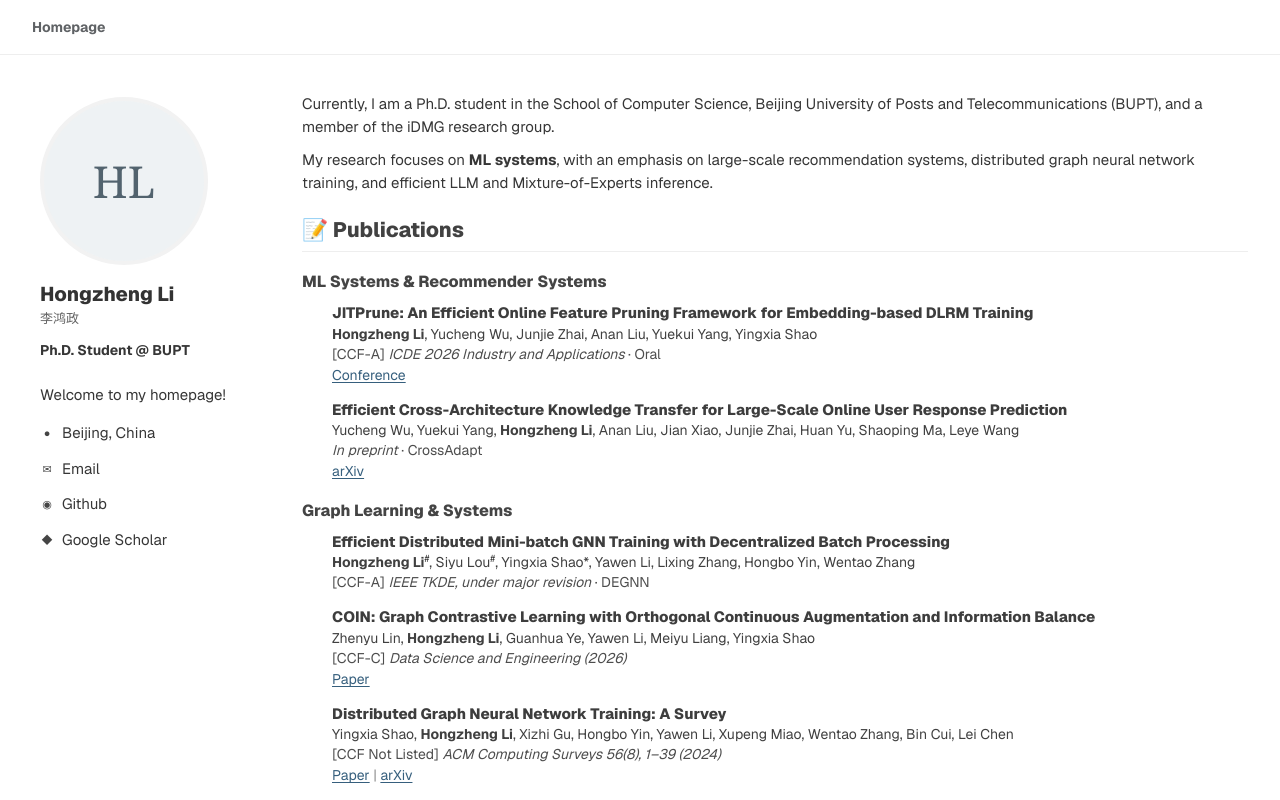
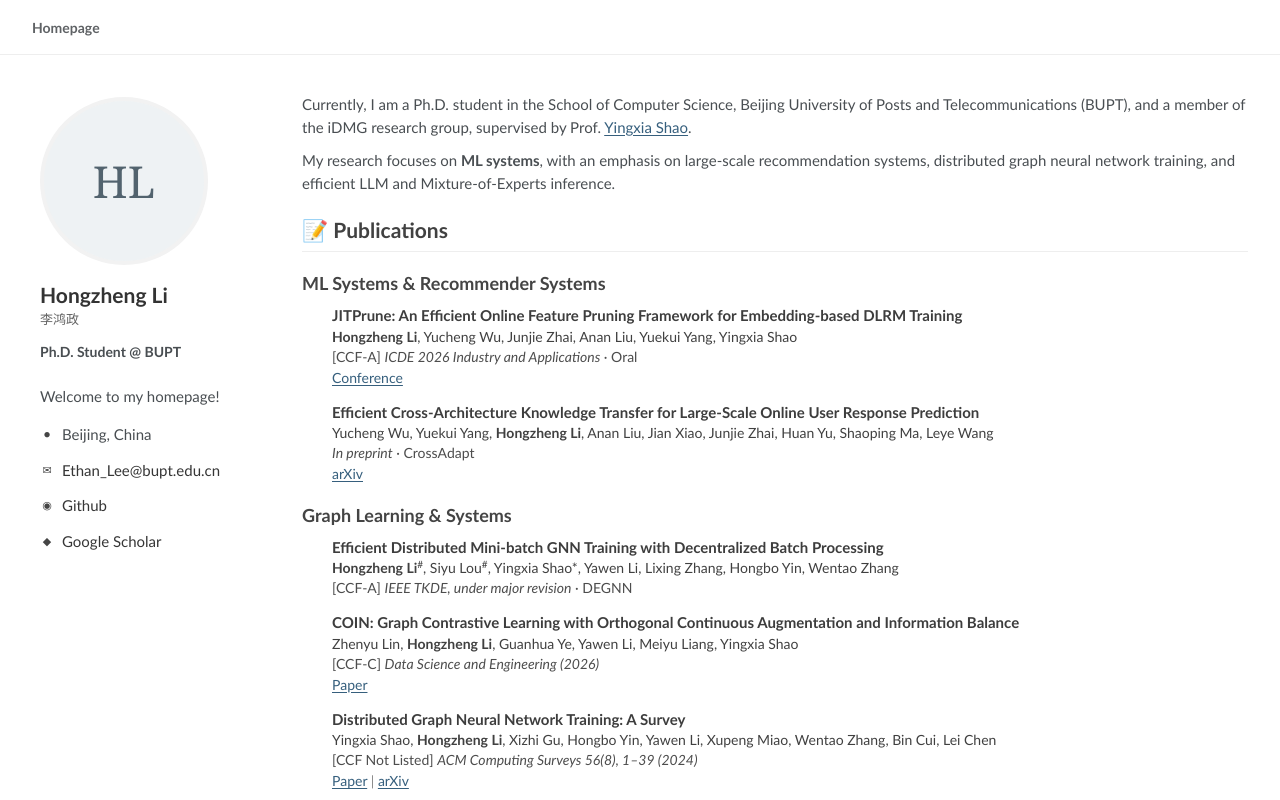
Before and after one commit to DuoLife-QNL/academic-homepage, a Next.js app: page / in a window 1280 px wide. Shown: the top 800 px of the page. Built offline with nearby package versions, Linux system fonts and the light colour scheme.

Commit message:
Match reference typography and update profile

```diff
--- a/app/globals.css
+++ b/app/globals.css
@@ -20,9 +20,8 @@ html {
 body {
   margin: 0;
   background: var(--background);
-  color: var(--text);
-  font-family: var(--font-geist-sans), "PingFang SC", -apple-system,
-    BlinkMacSystemFont, "Segoe UI", sans-serif;
+  color: rgb(73, 78, 82);
+  font-family: "Trebuchet MS", Helvetica, "PingFang SC", sans-serif;
   font-size: 15px;
   line-height: 1.5;
   -webkit-font-smoothing: antialiased;
@@ -60,7 +59,7 @@ sup {
   margin: 0 auto;
   color: #5f6265;
   font-size: 14px;
-  font-weight: 650;
+  font-weight: 700;
   text-decoration: none;
 }
 
@@ -95,8 +94,8 @@ sup {
 .sidebar h1 {
   margin: 0;
   color: #333;
-  font-size: 20px;
-  font-weight: 720;
+  font-size: 21px;
+  font-weight: 700;
   line-height: 1.25;
 }
 
@@ -109,7 +108,7 @@ sup {
 .role {
   margin: 11px 0 0;
   font-size: 14px;
-  font-weight: 620;
+  font-weight: 700;
 }
 
 .welcome {
@@ -128,6 +127,7 @@ sup {
   display: flex;
   gap: 8px;
   align-items: center;
+  min-width: 0;
 }
 
 .contact-list li > span {
@@ -140,6 +140,7 @@ sup {
 .contact-list a {
   color: var(--text);
   text-decoration: none;
+  overflow-wrap: anywhere;
 }
 
 .contact-list a:hover {
@@ -169,7 +170,7 @@ sup {
   border-bottom: 1px solid var(--line);
   color: #414141;
   font-size: 21px;
-  font-weight: 720;
+  font-weight: 700;
   line-height: 1.3;
 }
 
@@ -180,8 +181,8 @@ sup {
 .publication-group h3 {
   margin: 0 0 8px;
   color: #444;
-  font-size: 16px;
-  font-weight: 720;
+  font-size: 18px;
+  font-weight: 700;
 }
 
 .publication-group ul {
@@ -200,7 +201,7 @@ sup {
 
 .paper-title {
   color: #3d3d3d;
-  font-weight: 720;
+  font-weight: 700;
   line-height: 1.42;
 }
 
--- a/app/page.tsx
+++ b/app/page.tsx
@@ -219,7 +219,7 @@ export default function Home() {
             </li>
             <li>
               <span aria-hidden="true">✉</span>{" "}
-              <a href="mailto:Ethan_Lee@bupt.edu.cn">Email</a>
+              <a href="mailto:Ethan_Lee@bupt.edu.cn">Ethan_Lee@bupt.edu.cn</a>
             </li>
             <li>
               <span aria-hidden="true">◉</span>{" "}
@@ -249,7 +249,15 @@ export default function Home() {
             <p>
               Currently, I am a Ph.D. student in the School of Computer Science,
               Beijing University of Posts and Telecommunications (BUPT), and a
-              member of the iDMG research group.
+              member of the iDMG research group, supervised by Prof.{" "}
+              <a
+                href="https://shaoyx.github.io/"
+                target="_blank"
+                rel="noreferrer"
+              >
+                Yingxia Shao
+              </a>
+              .
             </p>
             <p>
               My research focuses on <strong>ML systems</strong>, with an
```
Also changed, not shown: 1 other file (tests, documents, lock files or other folders).
